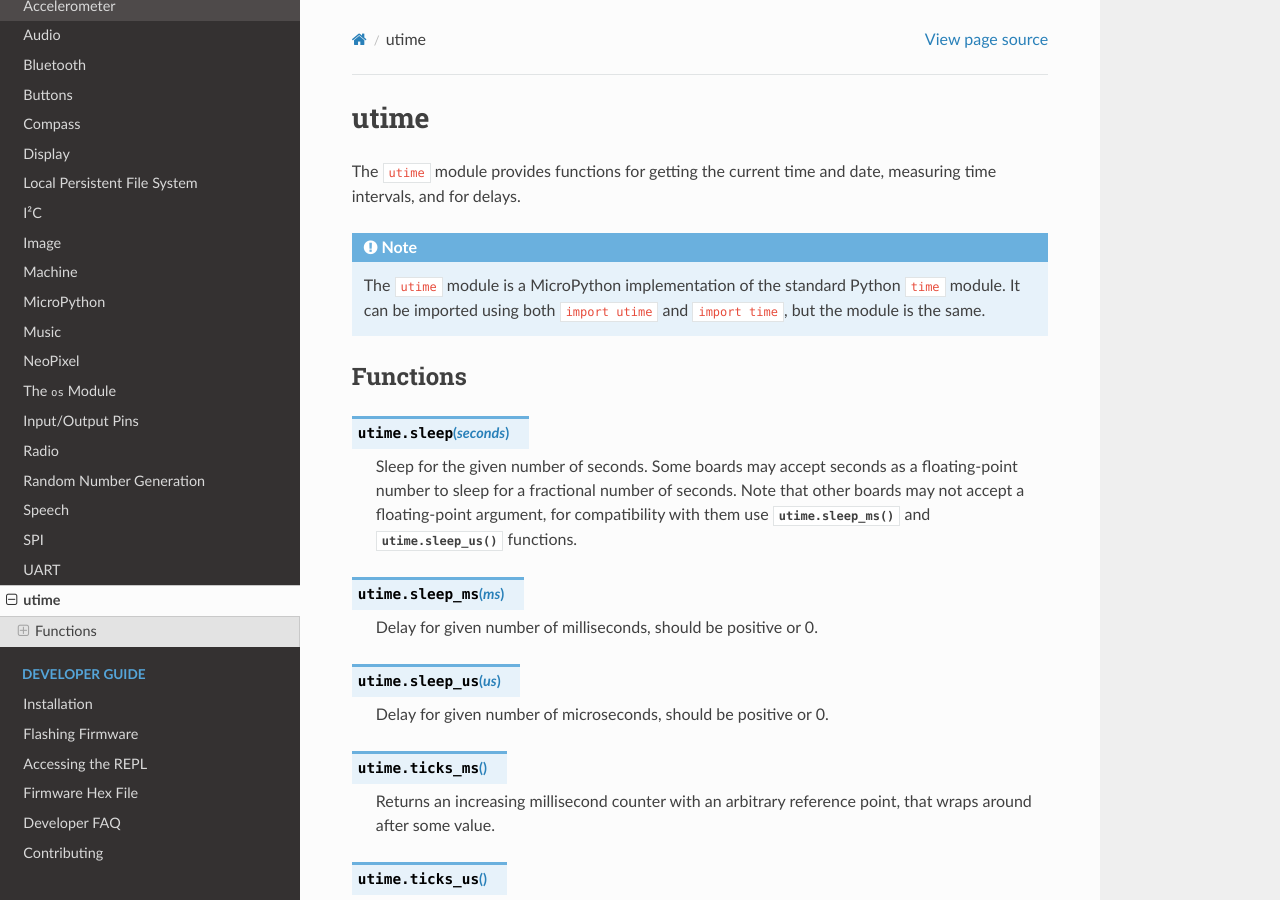
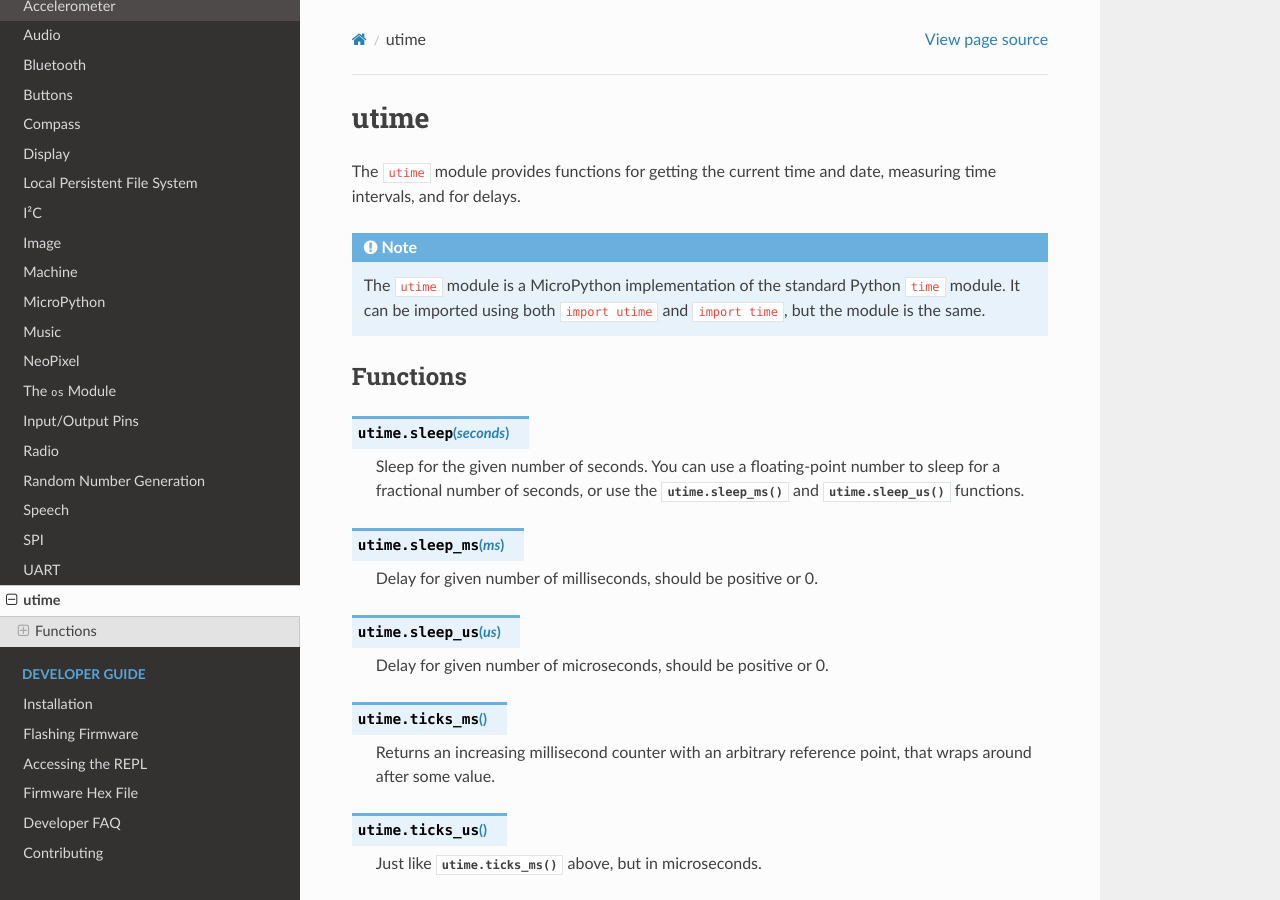
Before and after one commit to bbcmicrobit/micropython, a Sphinx documentation site: the page built from docs/utime.rst, in a window 1280 px wide and 900 px high. Built offline with Sphinx 7.4.7 and the Read the Docs theme 2.0.0, drawn with Linux system fonts in a browser that asks for light colours.

Commit message:
Add floating-point time.sleep() clarification

```diff
--- a/docs/utime.rst
+++ b/docs/utime.rst
@@ -17,11 +17,9 @@
 
 .. method:: utime.sleep(seconds)
 
-    Sleep for the given number of seconds. Some boards may accept seconds as a
-    floating-point number to sleep for a fractional number of seconds. Note that
-    other boards may not accept a floating-point argument, for compatibility
-    with them use :func:`utime.sleep_ms()` and :func:`utime.sleep_us()`
-    functions.
+    Sleep for the given number of seconds. You can use a floating-point number
+    to sleep for a fractional number of seconds, or use the
+    :func:`utime.sleep_ms()` and :func:`utime.sleep_us()` functions.
 
 
 .. method:: utime.sleep_ms(ms)
```
